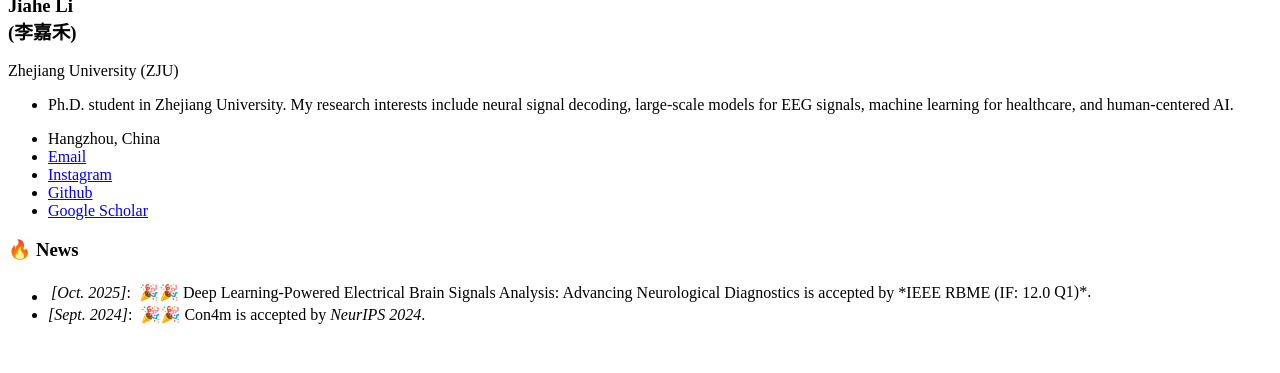
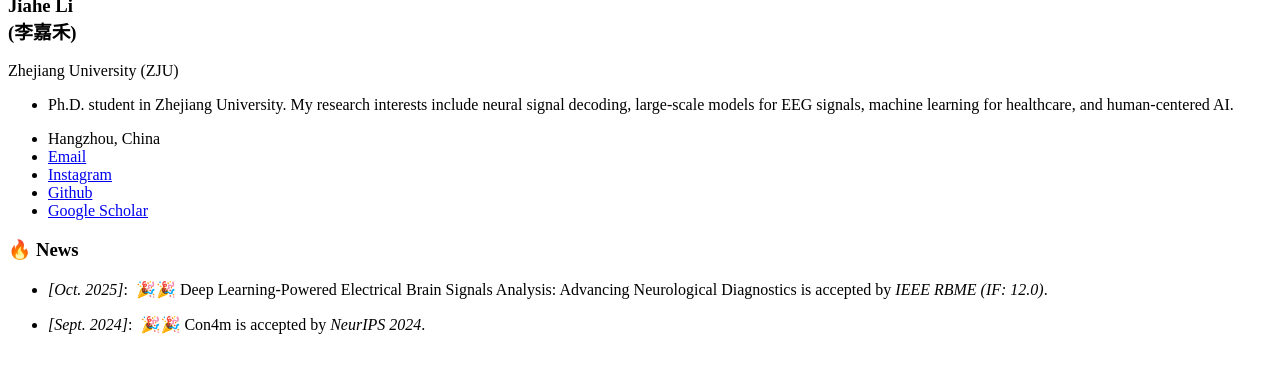
Before and after one commit to Erikaqvq/Erikaqvq.github.io, a Jekyll site: the page built from _pages/includes/news.md, in a window 1280 px wide, cut to the strip 512-885 px from the top of the page. Built offline with Jekyll 4.4.1, drawn with Linux system fonts in a browser that asks for light colours; our own code applies the rules of GitHub Pages for plain Markdown files.

Commit message:
Update news.md

```diff
--- a/_pages/includes/news.md
+++ b/_pages/includes/news.md
@@ -1,5 +1,5 @@
 # 🔥 News
 
-- *[Oct. 2025]*: &nbsp;🎉🎉 Deep Learning-Powered Electrical Brain Signals Analysis: Advancing Neurological Diagnostics is accepted by *IEEE RBME (IF: 12.0 | Q1)*.
+- *[Oct. 2025]*: &nbsp;🎉🎉 Deep Learning-Powered Electrical Brain Signals Analysis: Advancing Neurological Diagnostics is accepted by *IEEE RBME (IF: 12.0)*.
 
 - *[Sept. 2024]*: &nbsp;🎉🎉 Con4m is accepted by *NeurIPS 2024*.
```
